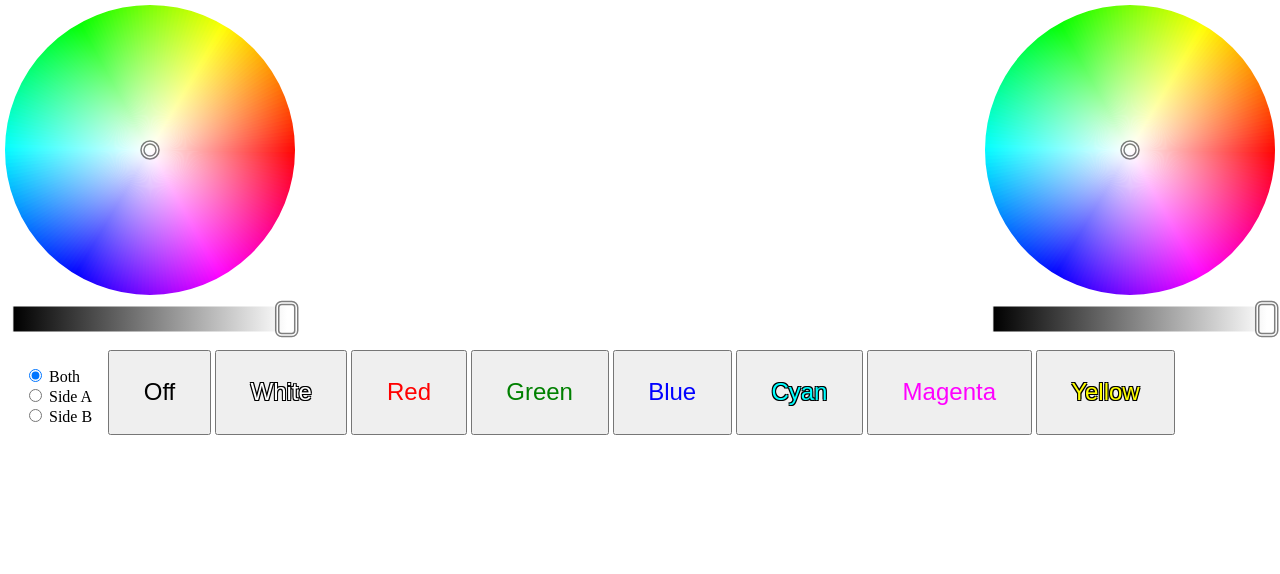
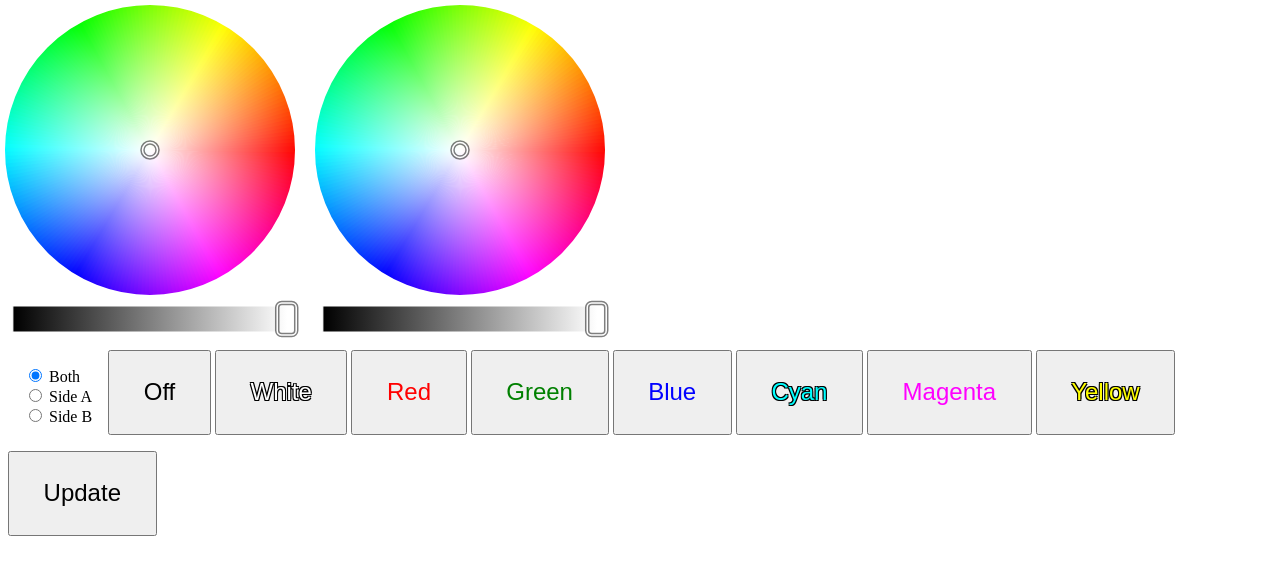
Before and after one commit to Zazcallabah/blink1-web, a plain HTML site: page index.html in a window 1280 px wide. Drawn offline with Linux system fonts and the light colour scheme.

Commit message:
move second color picker add button for readcolor command

```diff
--- a/index.html
+++ b/index.html
@@ -97,17 +97,18 @@
 
 
 	var updateCurrent = function(){
-		if( window.location.hash === "#debug" ) {
-			return;
-		}
-
-
+		api.getCurrentColor( function(l){
+			document.getElementById("l1").style.borderColor = l.ledA;
+			document.getElementById("l2").style.borderColor = l.ledB;
+		});
 	};
 
 	window.onload = function() {
+		/*
+		TODO fix some sort of param for this part
 		if( window.location.search.length > 1 )
 			go( decodeURI( window.location.search.substring(1) ) );
-
+		*/
 		var p1 = new Pick( "l1", 1, api );
 		var p2 = new Pick( "l2", 2, api );
 	};
@@ -133,10 +134,14 @@
 		<button onclick="setColor('yellow')" class="outline" style="color:yellow">Yellow</button>
 	</p>
 
+	<p>
+		<button onclick="updateCurrent()">Update</button>
+	</p>
+
 	<pre style="clear:both" id="result"></pre>
 
 	<div id="l1" style="width:300px; height:300px; position:absolute; top:0; left:0; border-bottom: 5px solid white"></div>
-	<div id="l2" style="width:300px; height:300px; position:absolute; top:0; right:0; border-bottom: 5px solid white"></div>
+	<div id="l2" style="width:300px; height:300px; position:absolute; top:0; left:310px; border-bottom: 5px solid white"></div>
 
 	</body>
 </html>
```
Also changed, not shown: README.md.
